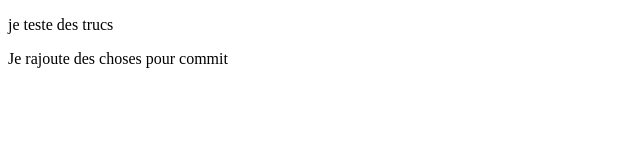
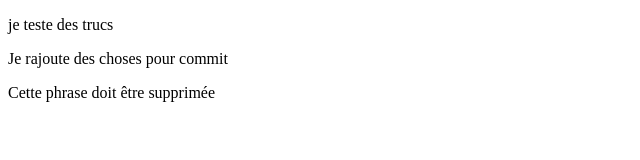
Before and after one commit to CharlesZing/activiteOCR, a plain HTML site: page index.html in a window 1280 px wide. Shown: the whole page, without its empty margins (0-640 px from the left). Drawn offline with Linux system fonts and the light colour scheme.

Commit message:
Ajout d'un paragraphe dans Index

```diff
--- a/index.html
+++ b/index.html
@@ -4,6 +4,7 @@
 <body>
     <p> je teste des trucs</p>
     <p>Je rajoute des choses pour commit</p>
+    <p> Cette phrase doit être supprimée</p>
 </body>
 
 </html>
```
